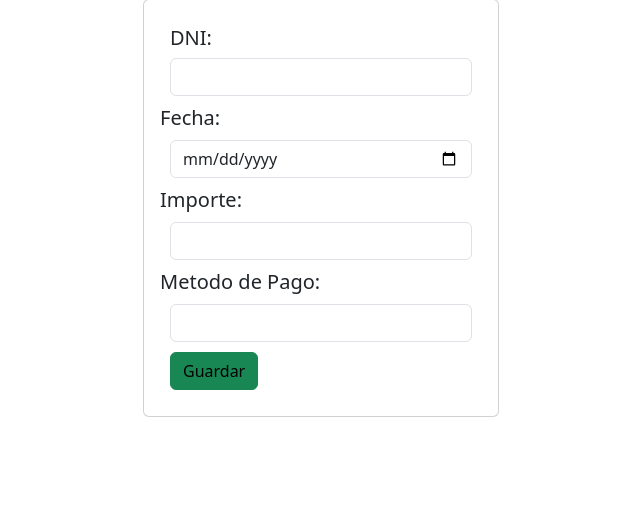
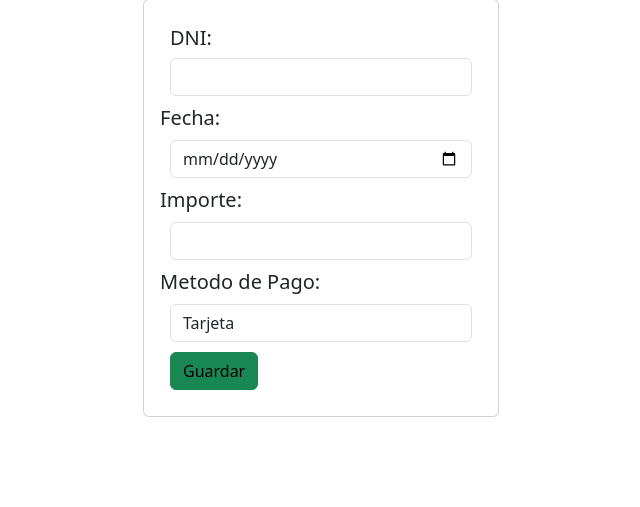
Before and after one commit to sarquis12/Aquapilates, a Django app: page /menuClases/crearRecibo/ in a window 1280 px wide. Shown: the part 81-588 px from the top of the page, without its empty margins (319-959 px from the left). Run offline with Django 5.2, Linux system fonts and the light colour scheme; the visitor is signed in with stand-in values (Sample User, id 1); data that the repository does not hold is empty.

Commit message:
agregado de lista de seleccion
para mantener consistencia en los datos se agrego una lista de selección y se quito que el usuario pueda ingresar texto

```diff
--- a/Aplicaciones/Clases/templates/crearRecibo.html
+++ b/Aplicaciones/Clases/templates/crearRecibo.html
@@ -34,7 +34,10 @@
                     <H5>Metodo de Pago:</H5>
 
                     <div class="form-group">
-                        <input type="text" id="pagoRecibo" name="pagoRecibo" class="form-control" maxlength="50" required>
+                        <select id="pagoRecibo" name="pagoRecibo" class="form-control" required>
+                            <option value="tarjeta">Tarjeta</option>
+                            <option value="efectivo">Efectivo</option>
+                        </select>
                     </div>
                     <div class="form-group">
                         <button type="submit" class="btn btn-block btn-success text-black">Guardar</button>
```
